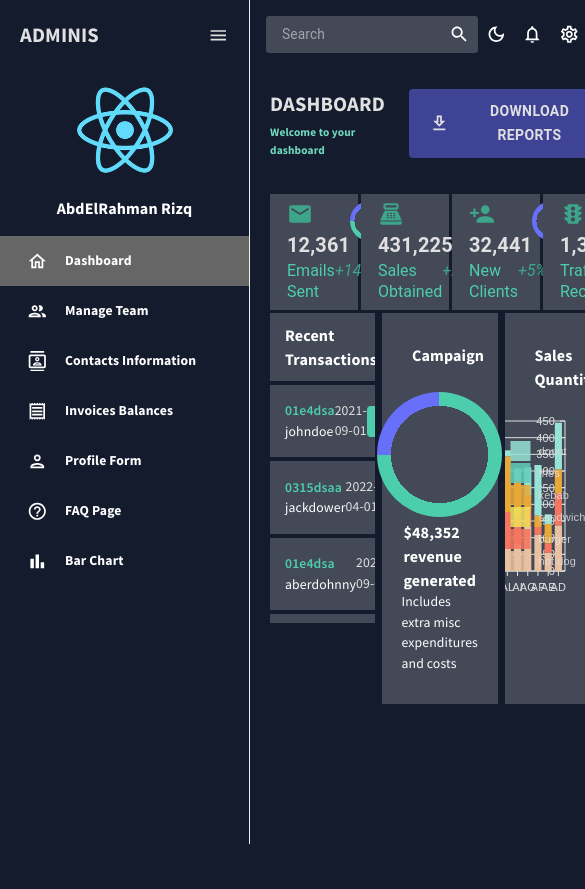
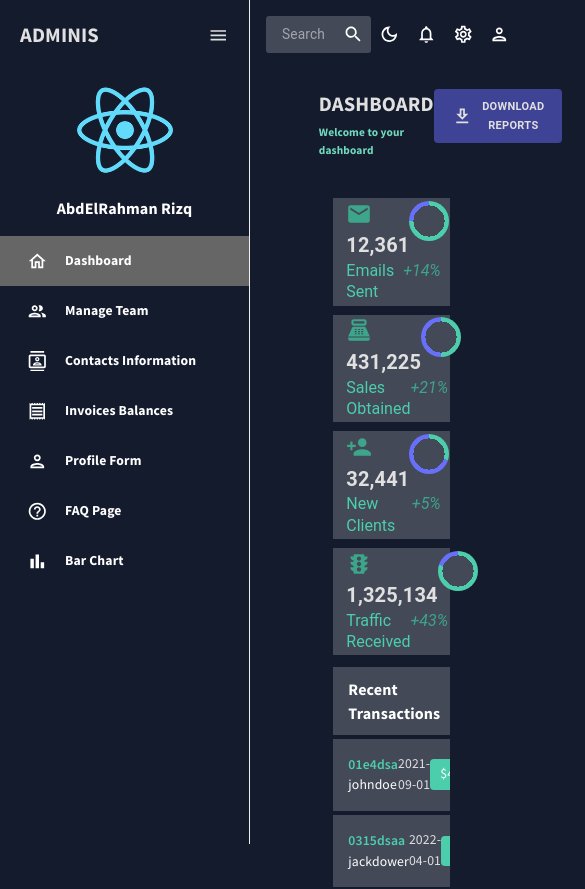
Before and after one commit to AbdElRahman-Rizq/Admin-Dashboard, a React (Create React App) app: page / in a window 390 px wide. Shown: the top 889 px of the page, 585 px wide, since content can reach past the window. Before the commit the page ends 844 px from the top, so only its background shows below. Built offline with nearby package versions, Linux system fonts and the light colour scheme.

Commit message:
make a section responsive with screen mobiles

```diff
--- a/src/scenes/dashboard/index.jsx
+++ b/src/scenes/dashboard/index.jsx
@@ -10,6 +10,7 @@ import TrafficIcon from "@mui/icons-material/Traffic";
 import BarChart from "../../components/Bar-chart";
 import ProgressCircle from "../../components/ProgressCircle";
 import { mockTransactions } from "../../data/mockData";
+import "./style.css";
 
 const Dashboard = () => {
   const theme = useTheme(),
@@ -18,10 +19,13 @@ const Dashboard = () => {
   return (
     <Box m="20px">
       {/* Row 1  Header*/}
-      <Box display={"flex"} justifyContent="space-between">
+      <Box
+      className="Row1"
+      display={"flex"} justifyContent="space-between">
         <Header title={"DASHBOARD"} subtitle={"Welcome to your dashboard"} />
-        <Box>
+        <Box >
           <Button
+          id="Download_button"
             sx={{
               backgroundColor: colors.blueAccent[700],
               color: colors.grey[100],
@@ -35,13 +39,16 @@ const Dashboard = () => {
         </Box>
       </Box>
       {/* Row 2 */}
-      <Box display={"flex"}>
+      <Box display={"flex"} flexWrap={"wrap"} className={"Row2"}>
         <Box
+
           p="2%"
           sx={{
             backgroundColor: colors.primary[400],
             width: "25%",
-          }}>
+          }}
+          className="Box-row2"
+          >
           <StatBox
             title="12,361"
             subtitle="Emails Sent"
@@ -60,7 +67,9 @@ const Dashboard = () => {
             padding: "2%",
             backgroundColor: colors.primary[400],
             width: "25%",
-          }}>
+          }}
+          className="Box-row2"
+          >
           <StatBox
             title="431,225"
             subtitle="Sales Obtained"
@@ -79,7 +88,9 @@ const Dashboard = () => {
             padding: "2%",
             backgroundColor: colors.primary[400],
             width: "25%",
-          }}>
+          }}
+          className="Box-row2"
+          >
           <StatBox
             title="32,441"
             subtitle="New Clients"
@@ -97,7 +108,9 @@ const Dashboard = () => {
             padding: "2%",
             backgroundColor: colors.primary[400],
             width: "25%",
-          }}>
+          }}
+          className="Box-row2"
+          >
           <StatBox
             title="1,325,134"
             subtitle="Traffic Received"
@@ -112,9 +125,12 @@ const Dashboard = () => {
         </Box>
       </Box>
       {/* Row 3 */}
-      <Box display={"flex"} justifyContent="space-between" mt="1%">
+      <Box display={"flex"} justifyContent="space-between"
+      className={"Row3"}
+      mt="1%">
         {/* Recent Transaction */}
         <Box
+        className="Recent-Transaction"
           width="30%"
           maxHeight={"310px"}
           backgroundColor={colors.primary[400]}
@@ -168,7 +184,12 @@ const Dashboard = () => {
           ))}
         </Box>
         {/* Campaign */}
-        <Box width={"33%"} backgroundColor={colors.primary[400]} p="30px">
+        <Box
+         width={"33%"}
+         backgroundColor={colors.primary[400]}
+         p="30px"
+         className="Campaign"
+         >
           <h3
             style={{
               margin: "0",
@@ -198,7 +219,8 @@ const Dashboard = () => {
         </Box>
         {/* Bar chart */}
         <Box
-        width={"33%"}
+       width={"33%"}
+       className="Bar_chart"
           backgroundColor={colors.primary[400]}
         >
           <h3
--- /dev/null
+++ b/src/scenes/dashboard/style.css
@@ -0,0 +1,30 @@
+@media (max-width: 765px) {
+  .Row1,
+  .Row2,
+  .Row3 {
+    margin: auto;
+    max-width: 60%;
+  }
+  #Download_button{
+    font-size: 11px;
+    padding: 8px 18px;
+  }
+  .Row2 .Box-row2 {
+    padding: 2%;
+  }
+  .Row2 .Box-row2,
+  .Row3 .Recent-Transaction,
+  .Row3 .Bar_chart {
+    margin: 3% 0;
+  }
+  .Row3 {
+    flex-wrap: wrap;
+  }
+  .Row2 .Box-row2,
+  .Row3 .Recent-Transaction,
+  .Row3 .Campaign,
+  .Bar_chart {
+    width: 80% !important;
+    margin-left: 10% !important;
+  }
+}
```
